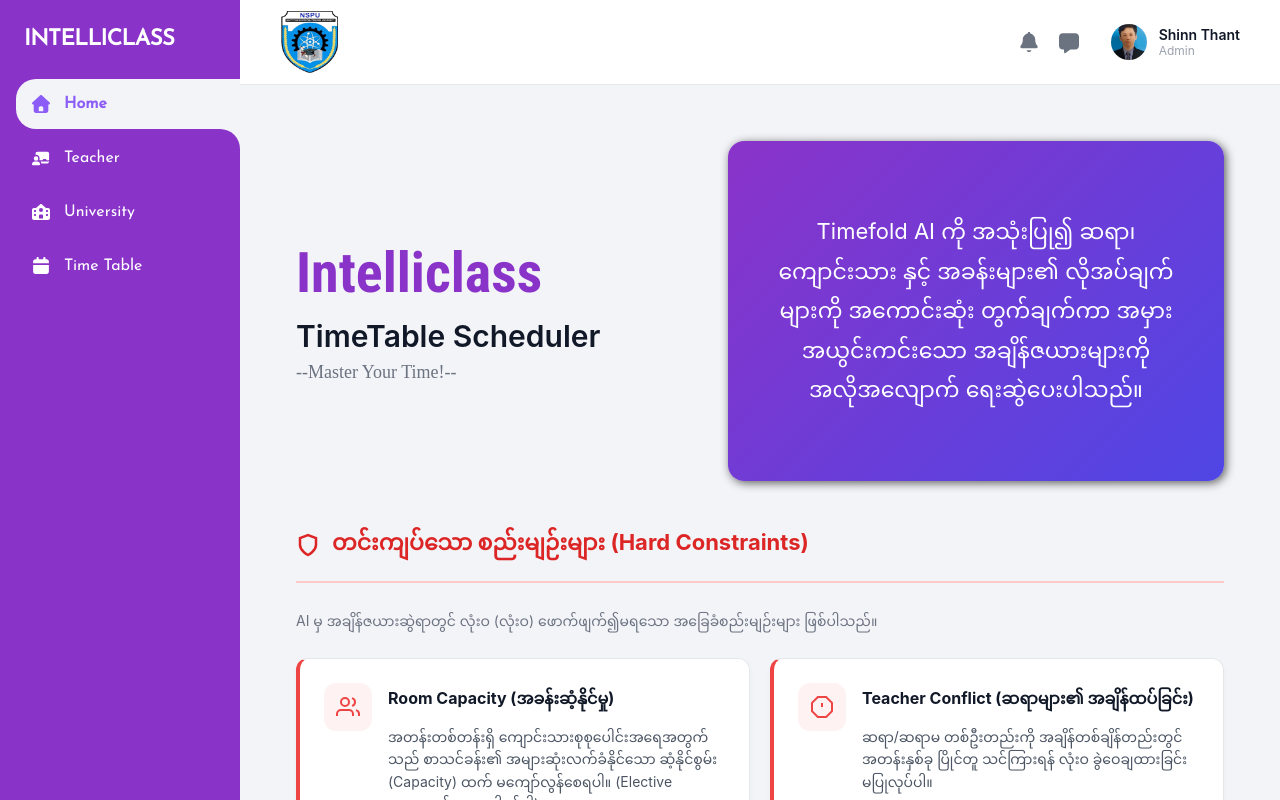
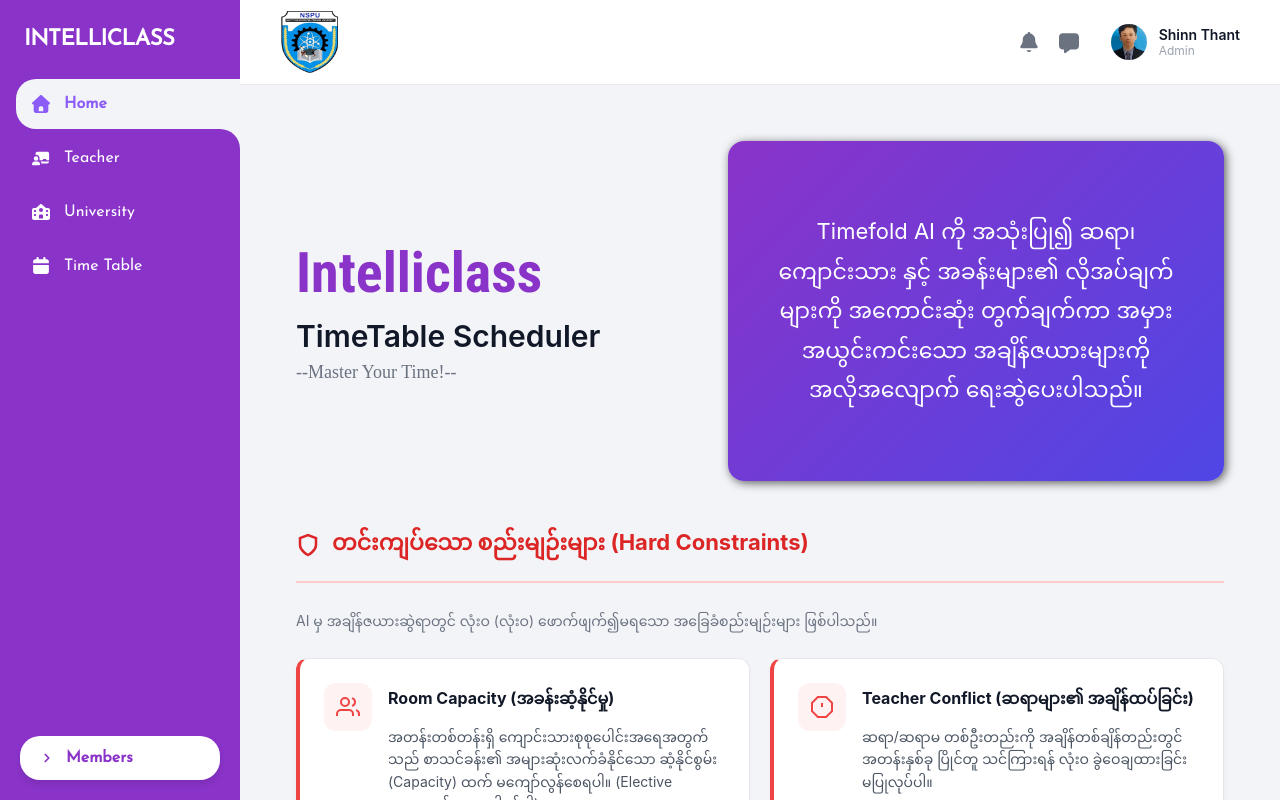
Before and after one commit to shinnthant2195-spec/timetable-scheduler, a React (Vite) app in the folder frontend/: page / in a window 1280 px wide. Built offline with nearby package versions, Linux system fonts and the light colour scheme; a web font is replaced by a local one.

Commit message:
added members

```diff
--- a/frontend/src/components/Layout.css
+++ b/frontend/src/components/Layout.css
@@ -44,6 +44,7 @@
   overflow-y: auto;
   /* We remove the right padding so the active item touches the main content */
   padding: 0 0 0 16px;
+  flex: 1; /* Add this line to push the footer to the bottom */
 
   /* --- Add these to hide the scrollbar visually --- */
   scrollbar-width: none; /* Firefox */
@@ -251,3 +252,75 @@
   padding: 32px;
   overflow-y: auto;
 }
+
+/* --- MEMBERS BUTTON & DROP-UP --- */
+.sidebar-footer {
+    padding: 20px;
+    position: relative; /* Acts as the anchor for the popup */
+}
+
+.members-btn {
+    width: 100%;
+    background-color: white;
+    color: #8A33C9; /* Matches your purple theme */
+    border: none;
+    border-radius: 20px;
+    padding: 14px 20px;
+    font-size: 16px;
+    font-family: 'Josefin Sans', sans-serif;
+    font-weight: 700;
+    display: flex;
+    align-items: center;
+    gap: 12px;
+    cursor: pointer;
+    box-shadow: 0 4px 6px rgba(0, 0, 0, 0.1);
+    transition: all 0.2s ease;
+}
+
+.members-btn:hover {
+    transform: translateY(-2px);
+    box-shadow: 0 6px 12px rgba(0, 0, 0, 0.15);
+}
+
+.arrow-icon {
+    transition: transform 0.3s ease;
+}
+
+/* Rotates the arrow to point UP when the menu is open */
+.arrow-icon.open {
+    transform: rotate(-90deg);
+}
+
+/* The Drop-Up Menu */
+.members-popup {
+    position: absolute;
+    bottom: 80px; /* Positions it exactly above the button */
+    left: 20px;
+    right: 20px;
+    background-color: white;
+    border-radius: 12px;
+    list-style: none;
+    padding: 8px 0;
+    margin: 0;
+    box-shadow: 0 -4px 15px rgba(0, 0, 0, 0.15); /* Shadow points up */
+    animation: popUp 0.2s ease-out;
+    z-index: 10;
+}
+
+.members-popup li {
+    padding: 12px 20px;
+    font-family: 'Inter', sans-serif;
+    font-size: 14px;
+    font-weight: 600;
+    color: #374151;
+    border-bottom: 1px solid #F3F4F6;
+}
+
+.members-popup li:last-child {
+    border-bottom: none;
+}
+
+@keyframes popUp {
+    from { opacity: 0; transform: translateY(10px); }
+    to { opacity: 1; transform: translateY(0); }
+}
--- a/frontend/src/components/Layout.jsx
+++ b/frontend/src/components/Layout.jsx
@@ -1,4 +1,6 @@
 
+// src/components/Layout.jsx
+import React, { useState } from 'react';
 // src/components/Layout.jsx
 import './Layout.css';
 
@@ -17,6 +19,9 @@
 import logoImage from "../assets/nspu logo.png";
 
 function Layout({ activePage, setActivePage, children, onLogout, username = "Guest User" }) {
+
+    // Add this new state for the Members dropdown:
+    const [isMembersOpen, setIsMembersOpen] = useState(false);
 
     return (
         <div className="layout-container">
@@ -64,6 +69,30 @@
                         </ul>
                     </nav>
                 </div>
+
+                {/* --- NEW MEMBERS FOOTER --- */}
+                <div className="sidebar-footer">
+                    {/* The Popup Menu */}
+                    {isMembersOpen && (
+                        <ul className="members-popup">
+                            <li>Shinn Thant</li>
+                            <li>Kent Linn Naung</li>
+                        </ul>
+                    )}
+
+                    {/* The Toggle Button */}
+                    <button className="members-btn" onClick={() => setIsMembersOpen(!isMembersOpen)}>
+                        <svg
+                            className={`arrow-icon ${isMembersOpen ? 'open' : ''}`}
+                            width="14" height="14" viewBox="0 0 24 24" fill="none"
+                            stroke="currentColor" strokeWidth="3" strokeLinecap="round" strokeLinejoin="round"
+                        >
+                            <polyline points="9 18 15 12 9 6"></polyline>
+                        </svg>
+                        Members
+                    </button>
+                </div>
+
             </aside>
 
             {/* Main Content Window */}
```
